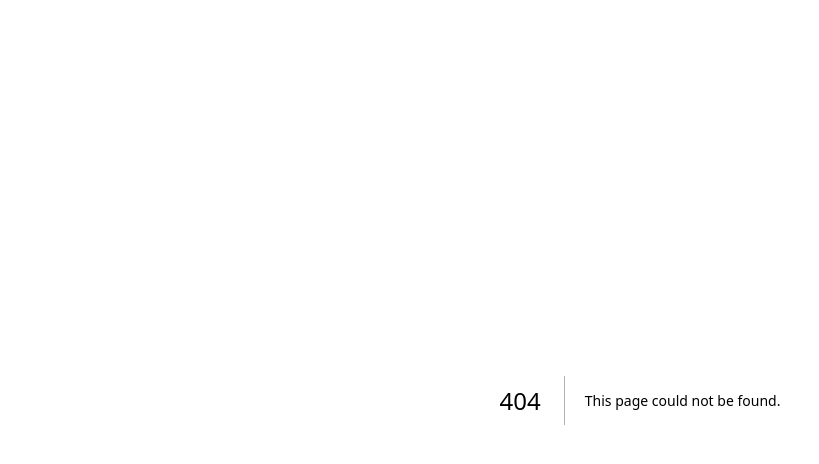
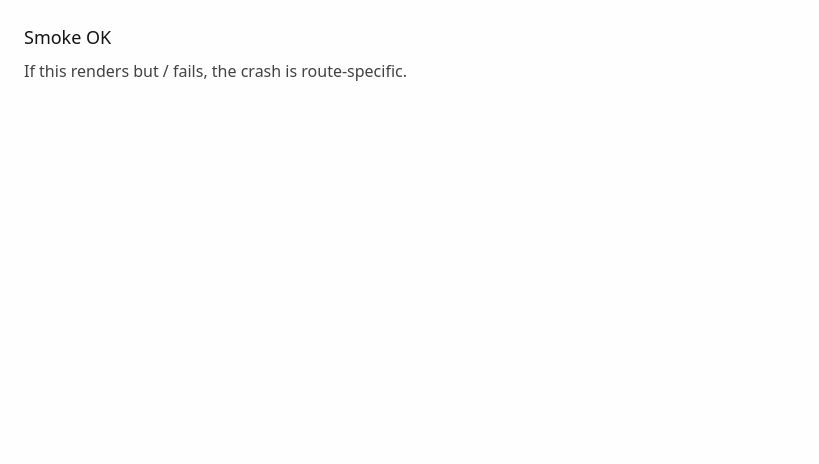
Before and after one commit to reid-odyssey/odyssey-platform, a Next.js app: page /smoke in a window 1280 px wide. Before the commit this address had no page. Shown: the top 464 px of the page, without its empty margins (0-819 px from the left). Built offline with nearby package versions, Linux system fonts and the light colour scheme.

Commit message:
fix-smoke-paths

```diff
--- /dev/null
+++ b/src/app/(marketing)/smoke-marketing/page.tsx
@@ -0,0 +1,12 @@
+export const runtime = "edge";
+
+export default function MarketingSmokePage() {
+  return (
+    <main style={{ fontFamily: "system-ui", padding: 24 }}>
+      <h1 style={{ margin: 0, fontSize: 18 }}>Marketing Smoke OK</h1>
+      <p style={{ opacity: 0.8, marginTop: 8 }}>
+        This route exercises the marketing layout (header/footer).
+      </p>
+    </main>
+  );
+}
--- /dev/null
+++ b/src/app/smoke/page.tsx
@@ -0,0 +1,12 @@
+export const runtime = "edge";
+
+export default function SmokePage() {
+  return (
+    <main style={{ fontFamily: "system-ui", padding: 24 }}>
+      <h1 style={{ margin: 0, fontSize: 18 }}>Smoke OK</h1>
+      <p style={{ opacity: 0.8, marginTop: 8 }}>
+        If this renders but / fails, the crash is route-specific.
+      </p>
+    </main>
+  );
+}
```
